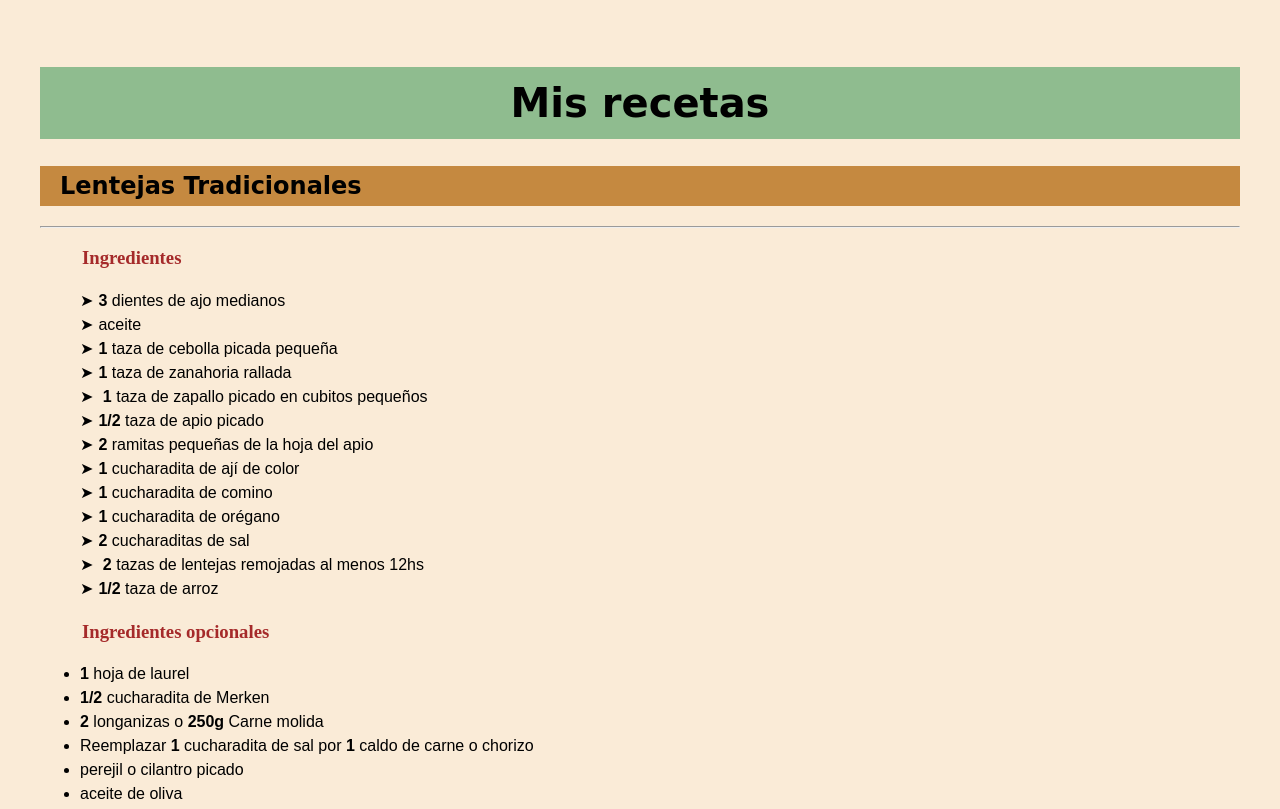
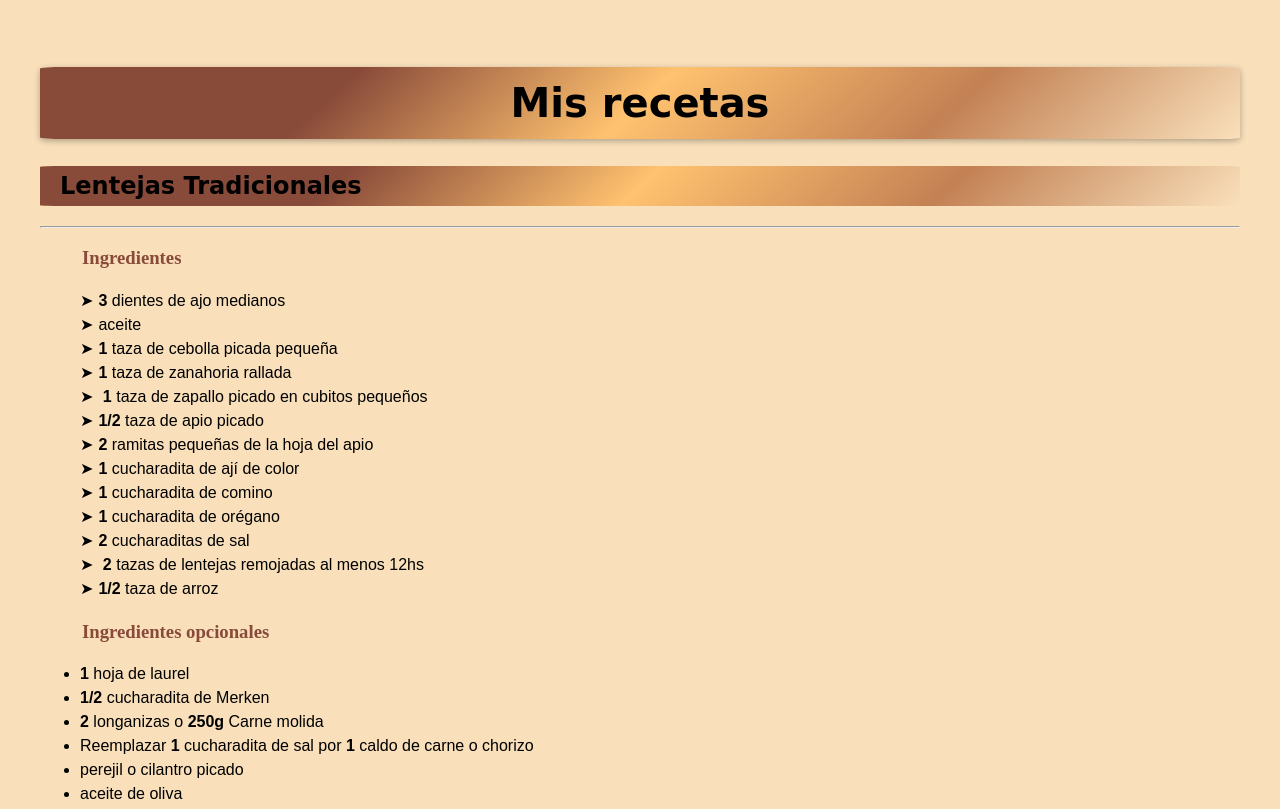
Before and after one commit to Nagthis/Mis-recetas, a plain HTML site: page index.html in a window 1280 px wide. Shown: the top 809 px of the page. Drawn offline with Linux system fonts and the light colour scheme.

Commit message:
cambio de colores

```diff
--- a/style.css
+++ b/style.css
@@ -1,6 +1,7 @@
 body {
-    background-color: antiquewhite;
+    background-color: #F9E0BB;
     line-height: 1.5rem;
+
 }
 
 main {
@@ -8,25 +9,36 @@ main {
 }
 
 h1 {
-    background-color: darkseagreen;
+    color: black;
+    background-color: #884A39;
     font-weight: bold;
     font-size: 2.5rem;
     font-family: Cursive;
     text-align: center;
     padding: 1.5rem 0;
     width: 100%;
+    background: rgb(2, 0, 36);
+    box-shadow: 0 2px 6px rgba(0, 0, 0, 0.3);
+    border-radius: 2%;
+    background: rgb(136, 74, 57);
+    background: linear-gradient(137deg, rgba(136, 74, 57, 1) 25%, rgba(255, 194, 111, 1) 50%, rgba(195, 129, 84, 1) 75%, rgba(249, 224, 187, 1) 100%);
 }
 
 h2 {
-    background-color: #c58940;
+    color: black;
+    background-color: #C38154;
     text-indent: 1.25rem;
     font-family: Cursive;
     padding: 0.5rem 0;
     width: 100%;
+    background: rgb(2, 0, 36);
+    background: rgb(136, 74, 57);
+    background: linear-gradient(137deg, rgba(136, 74, 57, 1) 25%, rgba(255, 194, 111, 1) 50%, rgba(195, 129, 84, 1) 75%, rgba(249, 224, 187, 1) 100%);
+    border-radius: 2%;
 }
 
 h3 {
-    color: brown;
+    color: #884A39;
     font-weight: bold;
     text-indent: 2.625rem;
 }
@@ -58,7 +70,6 @@ p {
     margin-right: 5px;
 }
 
-
 /* html {
     /* viene por defecto 16px */
 /* font-size: 32px; */
```
